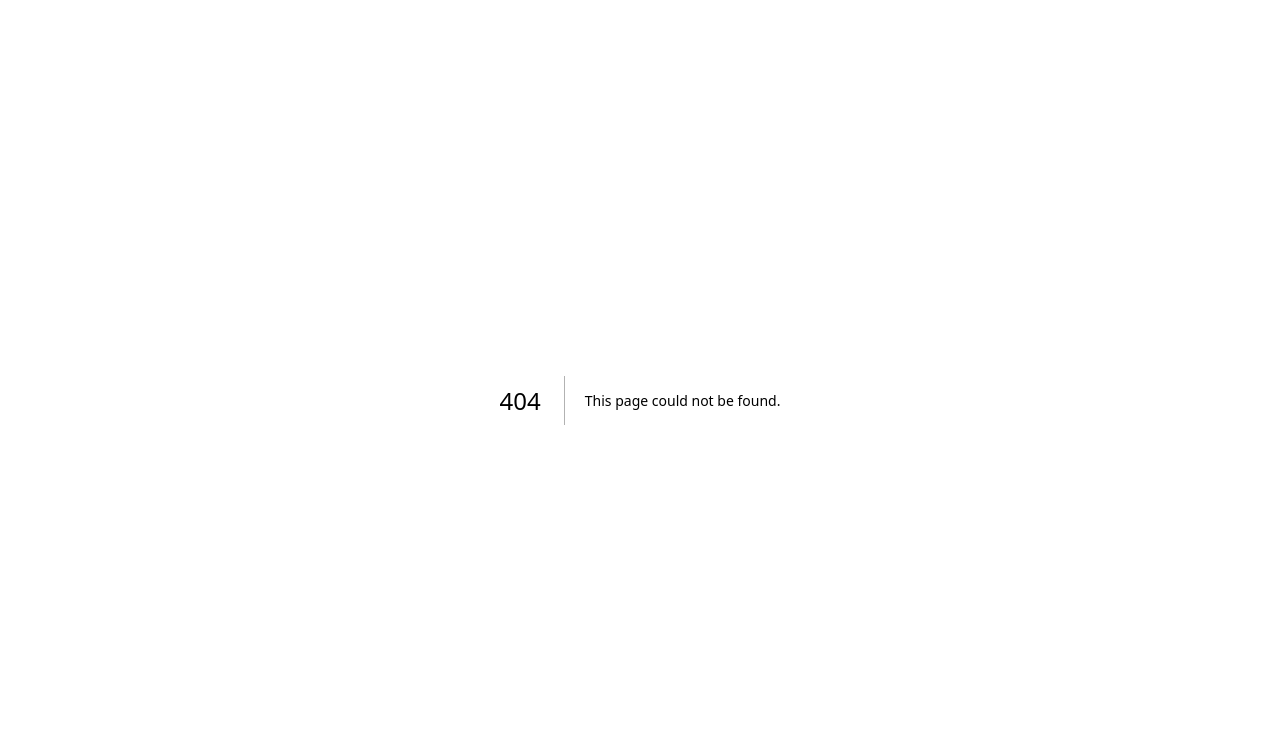
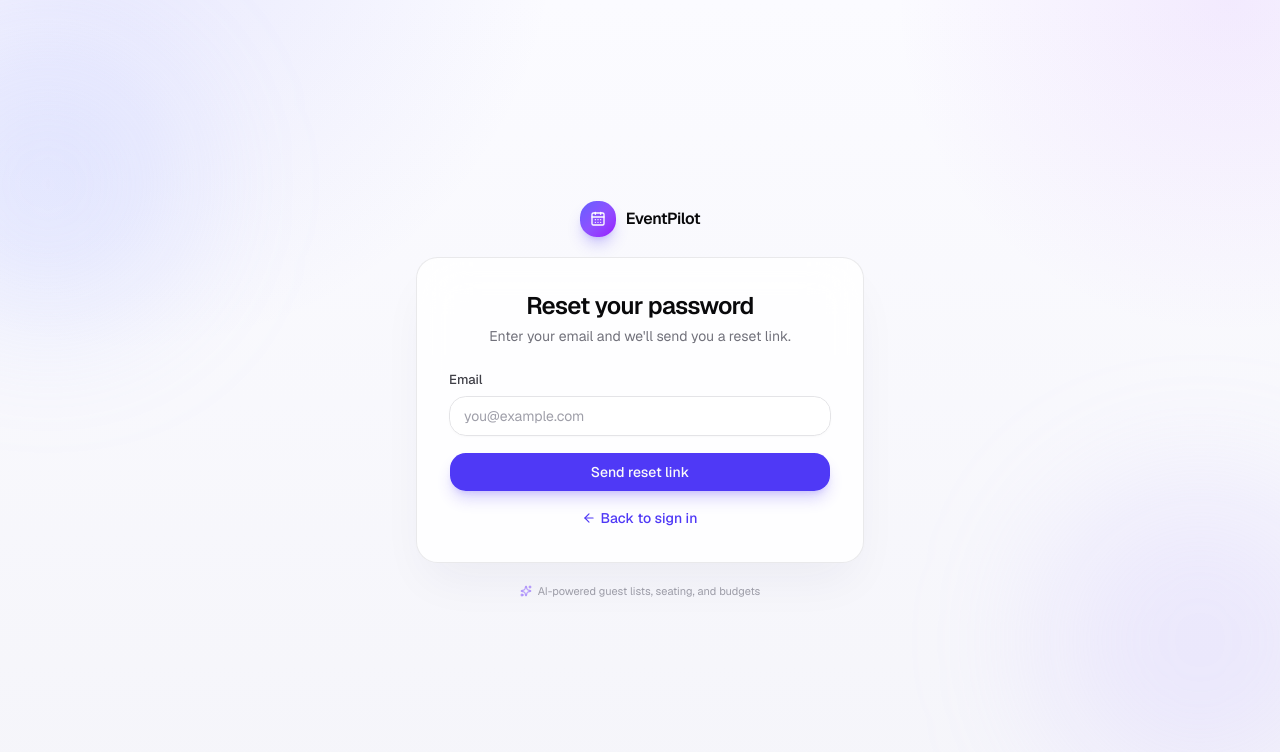
Before and after one commit to olawoyinadedayo/event-ai, a Next.js app: page /forgot-password in a window 1280 px wide. Before the commit this address had no page. Shown: the top 752 px of the page. Built offline with nearby package versions, Linux system fonts and the light colour scheme.

Commit message:
feat: add password reset flow

```diff
--- a/src/app/(auth)/actions.ts
+++ b/src/app/(auth)/actions.ts
@@ -3,9 +3,11 @@
 import { createClient } from "@/lib/supabase/server";
 import { redirect } from "next/navigation";
 
-function getAuthCallbackUrl() {
-  const appUrl = process.env.NEXT_PUBLIC_APP_URL ?? "http://localhost:3000";
-  return `${appUrl.replace(/\/$/, "")}/auth/callback`;
+function getAuthCallbackUrl(nextPath?: string) {
+  const appUrl = process.env.NEXT_PUBLIC_APP_URL || "http://localhost:3000";
+  const url = new URL("/auth/callback", appUrl);
+  if (nextPath) url.searchParams.set("next", nextPath);
+  return url.toString();
 }
 
 export async function loginAction(formData: FormData) {
@@ -89,6 +91,57 @@ export async function resendConfirmationAction(formData: FormData) {
   return { success: true };
 }
 
+export async function requestPasswordResetAction(formData: FormData) {
+  const email = String(formData.get("email") ?? "").trim();
+
+  if (!email) {
+    return { error: "Email is required." };
+  }
+
+  const supabase = await createClient();
+  const { error } = await supabase.auth.resetPasswordForEmail(email, {
+    redirectTo: getAuthCallbackUrl("/reset-password"),
+  });
+
+  if (error) {
+    return { error: error.message };
+  }
+
+  return { success: true, email };
+}
+
+export async function updatePasswordAction(formData: FormData) {
+  const password = String(formData.get("password") ?? "");
+  const confirmPassword = String(formData.get("confirmPassword") ?? "");
+
+  if (password.length < 8) {
+    return { error: "Password must be at least 8 characters." };
+  }
+
+  if (password !== confirmPassword) {
+    return { error: "Passwords do not match." };
+  }
+
+  const supabase = await createClient();
+  const {
+    data: { user },
+    error: userError,
+  } = await supabase.auth.getUser();
+
+  if (userError || !user) {
+    return { error: "Your reset link has expired. Request a new one." };
+  }
+
+  const { error } = await supabase.auth.updateUser({ password });
+
+  if (error) {
+    return { error: error.message };
+  }
+
+  await supabase.auth.signOut({ scope: "others" });
+  redirect("/dashboard");
+}
+
 export async function signOutAction() {
   const supabase = await createClient();
   await supabase.auth.signOut();
--- /dev/null
+++ b/src/app/(auth)/forgot-password/ForgotPasswordForm.tsx
@@ -0,0 +1,127 @@
+"use client";
+
+import { useState, useTransition } from "react";
+import Link from "next/link";
+import { ArrowLeft, MailCheck } from "lucide-react";
+import { requestPasswordResetAction } from "../actions";
+import { Button } from "@/components/ui/button";
+import { Input } from "@/components/ui/input";
+import { Label } from "@/components/ui/label";
+
+export default function ForgotPasswordForm({
+  initialError,
+}: {
+  initialError?: string | null;
+}) {
+  const [error, setError] = useState<string | null>(initialError ?? null);
+  const [sentTo, setSentTo] = useState<string | null>(null);
+  const [isPending, startTransition] = useTransition();
+
+  function handleSubmit(formData: FormData) {
+    setError(null);
+    startTransition(async () => {
+      const result = await requestPasswordResetAction(formData);
+      if (result && "error" in result && typeof result.error === "string") {
+        setError(result.error);
+        return;
+      }
+      if (result && "email" in result && typeof result.email === "string") {
+        setSentTo(result.email);
+      }
+    });
+  }
+
+  if (sentTo) {
+    return (
+      <div
+        className="rounded-2xl border border-zinc-200/80 bg-white/85 p-8 text-center shadow-2xl shadow-indigo-950/[0.06] backdrop-blur-xl"
+        role="status"
+        aria-live="polite"
+      >
+        <div className="mx-auto grid h-12 w-12 place-items-center rounded-2xl bg-indigo-50 text-indigo-600 ring-1 ring-indigo-100">
+          <MailCheck className="h-6 w-6" />
+        </div>
+        <h1 className="mt-5 text-2xl font-semibold tracking-[-0.03em] text-zinc-950">
+          Check your email
+        </h1>
+        <p className="mt-2 text-sm leading-6 text-zinc-500">
+          If an account exists for
+        </p>
+        <p className="mt-1 break-all text-sm font-medium text-zinc-800">{sentTo}</p>
+        <p className="mt-4 text-sm leading-6 text-zinc-500">
+          a password reset link is on its way. It may take a minute to arrive —
+          check your spam folder if you don&apos;t see it.
+        </p>
+
+        <Link
+          href="/login"
+          className="mt-6 inline-flex h-11 w-full items-center justify-center rounded-xl bg-indigo-600 px-4 text-sm font-medium text-white shadow-lg shadow-indigo-600/20 transition-all hover:-translate-y-0.5 hover:bg-indigo-500"
+        >
+          Back to sign in
+        </Link>
+        <button
+          type="button"
+          onClick={() => {
+            setSentTo(null);
+            setError(null);
+          }}
+          className="mt-3 text-xs font-medium text-zinc-500 transition-colors hover:text-zinc-900"
+        >
+          Use a different email
+        </button>
+      </div>
+    );
+  }
+
+  return (
+    <div className="rounded-2xl border border-zinc-200/80 bg-white/85 p-8 shadow-2xl shadow-indigo-950/[0.06] backdrop-blur-xl">
+      <div className="mb-6 text-center">
+        <h1 className="text-2xl font-semibold tracking-[-0.03em] text-zinc-950">
+          Reset your password
+        </h1>
+        <p className="mt-1 text-sm text-zinc-500">
+          Enter your email and we&apos;ll send you a reset link.
+        </p>
+      </div>
+
+      <form action={handleSubmit} className="space-y-4">
+        <div>
+          <Label htmlFor="email">Email</Label>
+          <Input
+            id="email"
+            name="email"
+            type="email"
+            required
+            autoComplete="email"
+            placeholder="you@example.com"
+          />
+        </div>
+
+        {error && (
+          <p className="rounded-xl bg-red-50 px-3 py-2 text-xs text-red-600 ring-1 ring-inset ring-red-600/10">
+            {error}
+          </p>
+        )}
+
+        <Button
+          type="submit"
+          className="w-full shadow-lg shadow-indigo-600/20"
+          size="lg"
+          disabled={isPending}
+        >
+          {isPending ? "Sending…" : "Send reset link"}
+        </Button>
+      </form>
+
+      <p className="mt-4 text-center text-sm text-zinc-500">
+        <Link
+          href="/login"
+          className="inline-flex items-center gap-1 font-medium text-indigo-600 hover:underline"
+        >
+          <ArrowLeft className="h-3.5 w-3.5" />
+          Back to sign in
+        </Link>
+      </p>
+    </div>
+  );
+}
--- /dev/null
+++ b/src/app/(auth)/forgot-password/page.tsx
@@ -0,0 +1,15 @@
+import ForgotPasswordForm from "./ForgotPasswordForm";
+
+export default async function ForgotPasswordPage({
+  searchParams,
+}: {
+  searchParams: Promise<{ error?: string }>;
+}) {
+  const { error } = await searchParams;
+  const initialError =
+    error === "invalid_link"
+      ? "That reset link is invalid or has expired. Request a new one."
+      : null;
+
+  return <ForgotPasswordForm initialError={initialError} />;
+}
--- a/src/app/(auth)/login/page.tsx
+++ b/src/app/(auth)/login/page.tsx
@@ -67,7 +67,15 @@ export default function LoginPage() {
           <Input id="email" name="email" type="email" required placeholder="you@example.com" />
         </div>
         <div>
-          <Label htmlFor="password">Password</Label>
+          <div className="flex items-center justify-between">
+            <Label htmlFor="password">Password</Label>
+            <Link
+              href="/forgot-password"
+              className="text-xs font-medium text-indigo-600 hover:underline"
+            >
+              Forgot password?
+            </Link>
+          </div>
           <PasswordInput
             id="password"
             name="password"
--- /dev/null
+++ b/src/app/(auth)/reset-password/ResetPasswordForm.tsx
@@ -0,0 +1,85 @@
+"use client";
+
+import { useState, useTransition } from "react";
+import Link from "next/link";
+import { ArrowLeft } from "lucide-react";
+import { updatePasswordAction } from "../actions";
+import { Button } from "@/components/ui/button";
+import { PasswordInput } from "@/components/ui/password-input";
+import { Label } from "@/components/ui/label";
+
+export default function ResetPasswordForm() {
+  const [error, setError] = useState<string | null>(null);
+  const [isPending, startTransition] = useTransition();
+
+  function handleSubmit(formData: FormData) {
+    setError(null);
+    startTransition(async () => {
+      const result = await updatePasswordAction(formData);
+      if (result?.error) setError(result.error);
+    });
+  }
+
+  return (
+    <div className="rounded-2xl border border-zinc-200/80 bg-white/85 p-8 shadow-2xl shadow-indigo-950/[0.06] backdrop-blur-xl">
+      <div className="mb-6 text-center">
+        <h1 className="text-2xl font-semibold tracking-[-0.03em] text-zinc-950">
+          Set a new password
+        </h1>
+        <p className="mt-1 text-sm text-zinc-500">
+          Choose a new password for your account.
+        </p>
+      </div>
+
+      <form action={handleSubmit} className="space-y-4">
+        <div>
+          <Label htmlFor="password">New password</Label>
+          <PasswordInput
+            id="password"
+            name="password"
+            required
+            minLength={8}
+            autoComplete="new-password"
+            placeholder="At least 8 characters"
+          />
+        </div>
+        <div>
+          <Label htmlFor="confirmPassword">Confirm new password</Label>
+          <PasswordInput
+            id="confirmPassword"
+            name="confirmPassword"
+            required
+            minLength={8}
+            autoComplete="new-password"
+            placeholder="Repeat your new password"
+          />
+        </div>
+
+        {error && (
+          <p className="rounded-xl bg-red-50 px-3 py-2 text-xs text-red-600 ring-1 ring-inset ring-red-600/10">
+            {error}
+          </p>
+        )}
+
+        <Button
+          type="submit"
+          className="w-full shadow-lg shadow-indigo-600/20"
+          size="lg"
+          disabled={isPending}
+        >
+          {isPending ? "Updating…" : "Update password"}
+        </Button>
+      </form>
+
+      <p className="mt-4 text-center text-sm text-zinc-500">
+        <Link
+          href="/login"
+          className="inline-flex items-center gap-1 font-medium text-indigo-600 hover:underline"
+        >
+          <ArrowLeft className="h-3.5 w-3.5" />
+          Back to sign in
+        </Link>
+      </p>
+    </div>
+  );
+}
--- /dev/null
+++ b/src/app/(auth)/reset-password/page.tsx
@@ -0,0 +1,16 @@
+import { redirect } from "next/navigation";
+import { createClient } from "@/lib/supabase/server";
+import ResetPasswordForm from "./ResetPasswordForm";
+
+export default async function ResetPasswordPage() {
+  const supabase = await createClient();
+  const {
+    data: { user },
+  } = await supabase.auth.getUser();
+
+  if (!user) {
+    redirect("/forgot-password?error=invalid_link");
+  }
+
+  return <ResetPasswordForm />;
+}
--- a/src/app/auth/callback/route.ts
+++ b/src/app/auth/callback/route.ts
@@ -4,7 +4,11 @@ import { NextResponse } from "next/server";
 export async function GET(request: Request) {
   const { searchParams, origin } = new URL(request.url);
   const code = searchParams.get("code");
-  const next = searchParams.get("next") ?? "/dashboard";
+  const nextParam = searchParams.get("next");
+  const next =
+    nextParam?.startsWith("/") && !nextParam.startsWith("//")
+      ? nextParam
+      : "/dashboard";
 
   if (code) {
     const supabase = await createClient();
@@ -14,5 +18,10 @@ export async function GET(request: Request) {
     }
   }
 
-  return NextResponse.redirect(`${origin}/login?error=auth_callback_failed`);
+  const failurePath =
+    next === "/reset-password"
+      ? "/forgot-password?error=invalid_link"
+      : "/login?error=auth_callback_failed";
+
+  return NextResponse.redirect(`${origin}${failurePath}`);
 }
```
